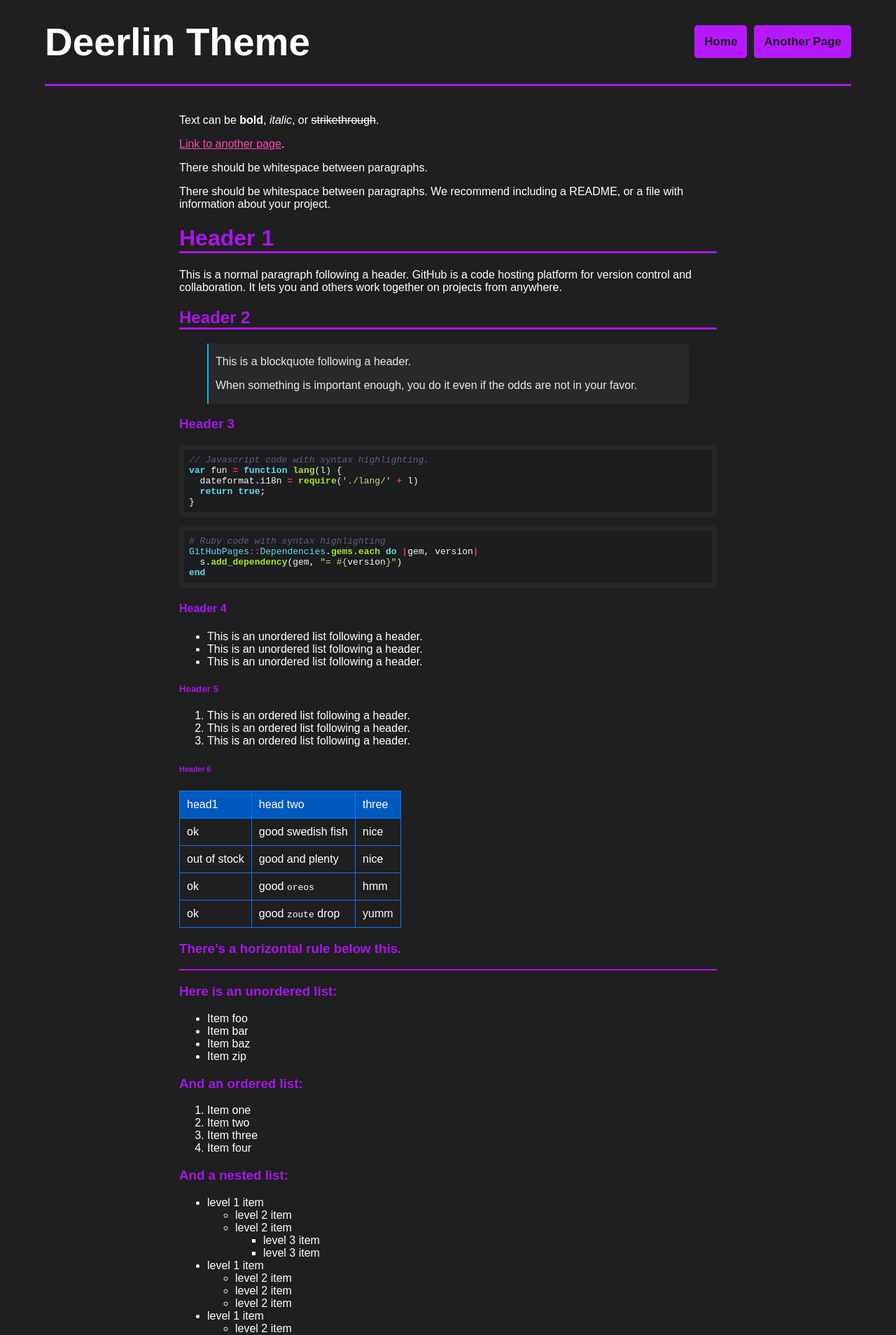
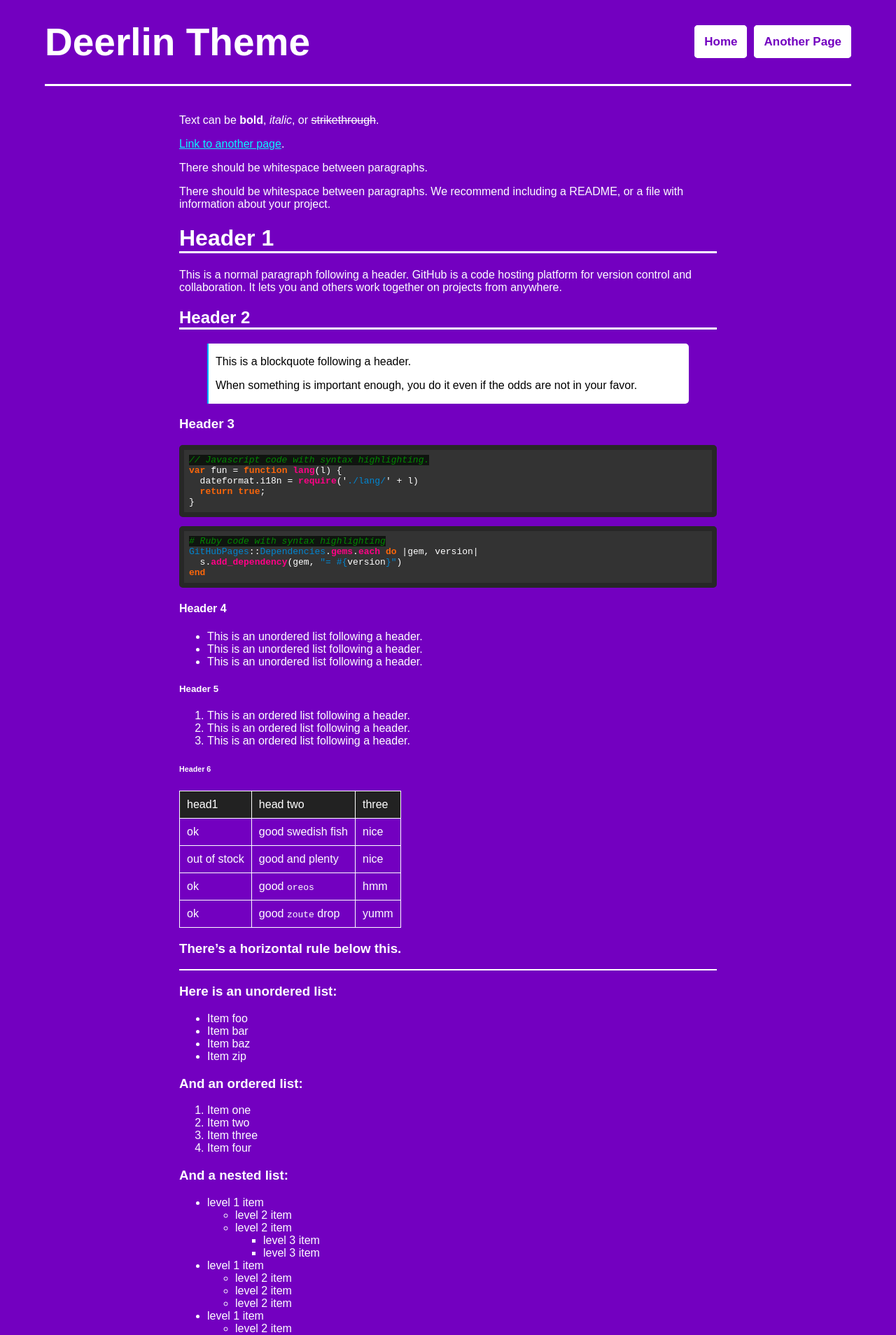
Before and after one commit to nashiradeer/deerlin-for-jekyll, a Jekyll site: the page built from index.md, in a window 1280 px wide. Shown: the top 1908 px of the page at 70% size. Built offline with Jekyll 4.4.1, drawn with Linux system fonts in a browser that asks for light colours.

Commit message:
Create a new color theme 'DeerSoftware'

```diff
--- /dev/null
+++ b/_sass/color-deersoftware.scss
@@ -0,0 +1,21 @@
+:root {
+    --background-color: #7300c0;
+    --font-color: #fff;
+    --title-color: #fff;
+    --link-color: #0af7ff;
+    --hover-color: #00a3cc;
+    --horizontal-color: #fff;
+    --noscript-font-color: #b37400;
+    --noscript-background-color: #ffe600;
+    --noscript-border-color: #ffa600;
+    --code-font-color: #fff;
+    --code-border-color: #272727;
+    --navbar-background-color: #fff;
+    --navbar-hover-color: #660099;
+    --navbar-menubtn-color: #fff;
+    --blockquote-background-color: #fff;
+    --blockquote-font-color: #000;
+    --blockquote-border-color: #00b7ff;
+    --table-color: #fff;
+    --table-background-color: #222222;
+}
--- a/assets/css/style.scss
+++ b/assets/css/style.scss
@@ -2,5 +2,5 @@
 ---
 
 @import "deerlin-common";
-@import "color-dark";
-@import "rouge-molokai";
+@import "color-deersoftware";
+@import "rouge-fruity";
```
